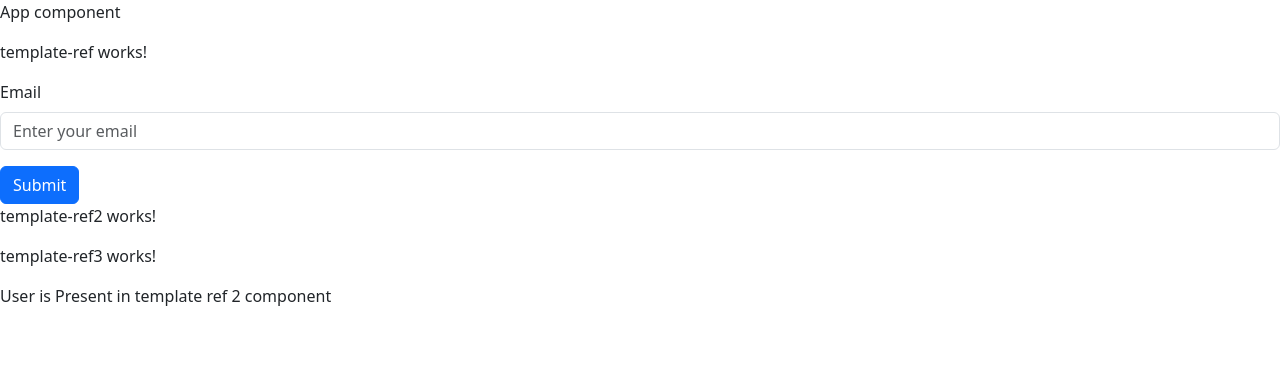
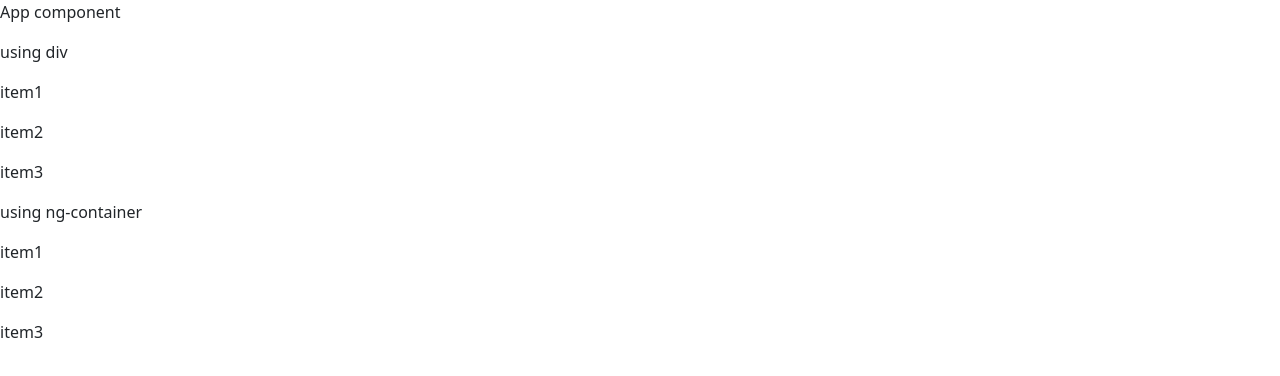
Before and after one commit to navinknd/AngularCourse, an Angular app: page / in a window 1280 px wide. Shown: the top 376 px of the page. Built offline with nearby package versions, Linux system fonts and the light colour scheme.

Commit message:
template ref and view child & view childrent & ng-container

```diff
--- a/src/app/app.component.html
+++ b/src/app/app.component.html
@@ -145,4 +145,4 @@
 <!-- <besant-user (sendDate)="getDateFromCHild($event)"></besant-user>
 <besant-add-user [userName]="userName"></besant-add-user> -->
 
-<besant-template-ref></besant-template-ref>
+<besant-template-ref #templeteRef></besant-template-ref>
--- a/src/app/app.component.ts
+++ b/src/app/app.component.ts
@@ -1,5 +1,6 @@
-import { Component, OnInit } from '@angular/core';
+import { Component, OnInit, ViewChild } from '@angular/core';
 import { TUser } from './components/user/user.component';
+import { TemplateRefComponent } from './components/template-ref/template-ref.component';
 
 // type ClassObj = { [key: string]: boolean }
 
@@ -73,6 +74,9 @@ export class AppComponent {
   userList: string[] = [];
   myDate: Date = new Date();
 
+  // @ViewChild("templeteRef") getTempleteRef!: TemplateRefComponent
+  @ViewChild(TemplateRefComponent) getTempleteRef!: TemplateRefComponent
+
   addUser(): void {
     this.userList.push(this.userName);
     this.userName = ""
@@ -86,4 +90,10 @@ export class AppComponent {
     this.userName = data.name;
     console.log(data, "check here..........", this.userList);
   }
+
+  ngAfterViewInit(): void {
+
+    console.log(this.getTempleteRef, "*************getTempleteRef*******************");
+
+  }
 }
--- a/src/app/components/template-ref/template-ref.component.html
+++ b/src/app/components/template-ref/template-ref.component.html
@@ -1,4 +1,23 @@
-<p>template-ref works!</p>
+<!-- <p>template-ref works!</p> -->
+<!-- <div class="mb-3">
+  <label for="exampleFormControlInput1" class="form-label">User Name</label> -->
+<!-- <input
+    type="email"
+    class="form-control"
+    id="exampleFormControlInput1"
+    placeholder="Enter your email"
+    #userEmail
+    (input)="getINputElement($event)"
+     value="placeholder@gmail.com"
+  /> -->
+<!-- <input
+    type="text"
+    class="form-control"
+    id="exampleFormControlInput1"
+    placeholder="Enter your Name"
+    #userEmail
+  />
+</div>
 <div class="mb-3">
   <label for="exampleFormControlInput1" class="form-label">Email</label>
   <input
@@ -8,8 +27,36 @@
     placeholder="Enter your email"
     #userEmail
   />
+</div> -->
+<!-- <div class="mb-3">
+  <label for="exampleFormControlInput1" class="form-label">Phone</label>
+  <input
+    type="tel"
+    class="form-control"
+    id="exampleFormControlInput1"
+    placeholder="Enter your Phone"
+    #userEmail
+  />
+</div> -->
+<!-- <button class="btn btn-primary" (click)="submitEmail()">Submit</button> -->
+<!--
+<div *ngIf="isUser; else noUser">User is Present</div>
+
+<ng-template #noUser>User is not Present today</ng-template>
+
+<ng-template>NO condition based render using template </ng-template>
+
+<ng-container>NO condition based render using container </ng-container> -->
+
+<!-- <p>User EmailID: {{ userEmail.value }}</p> -->
+
+<p>using div</p>
+
+<div *ngIf="isUser">
+  <p *ngFor="let item of users">{{ item }}</p>
 </div>
-<button class="btn btn-primary" (click)="submitEmail(userEmail)">Submit</button>
 
-<besant-template-ref2 #templateTwoComponent></besant-template-ref2>
-<besant-template-ref3 [templateTwo]="templateTwoComponent"></besant-template-ref3>
+<p>using ng-container</p>
+<ng-container *ngIf="isUser">
+  <p *ngFor="let item of users">{{ item }}</p>
+</ng-container>
--- a/src/app/components/template-ref/template-ref.component.ts
+++ b/src/app/components/template-ref/template-ref.component.ts
@@ -1,4 +1,5 @@
-import { Component, OnInit } from '@angular/core';
+import { Component, ElementRef, OnInit, QueryList, ViewChild, ViewChildren } from '@angular/core';
+import { elementAt } from 'rxjs';
 
 @Component({
   selector: 'besant-template-ref',
@@ -8,16 +9,28 @@ import { Component, OnInit } from '@angular/core';
 export class TemplateRefComponent implements OnInit {
 
   userEmail: string = "";
+  // @ViewChild('userEmail') inputEle!: ElementRef
+  @ViewChildren('userEmail') inputEle!: QueryList<ElementRef>
+  isUser: boolean = true
 
+  users: string[] = ["item1", "item2", "item3"]
   constructor() { }
 
   ngOnInit(): void {
   }
 
-  submitEmail(element: HTMLInputElement) {
-    const value = element.value
-    this.userEmail = value
-    console.log(value);
-    console.log(this.userEmail);
+  submitEmail() {
+    console.log(this.inputEle);
+    // console.log(userEmail);
+
+    this.inputEle.forEach((el: ElementRef) => {
+      console.log(el.nativeElement.value);
+    })
+
   }
+
+  // getINputElement(event: Event) {
+  //   console.log((event.target as HTMLInputElement)?.value);
+
+  // }
 }
```
